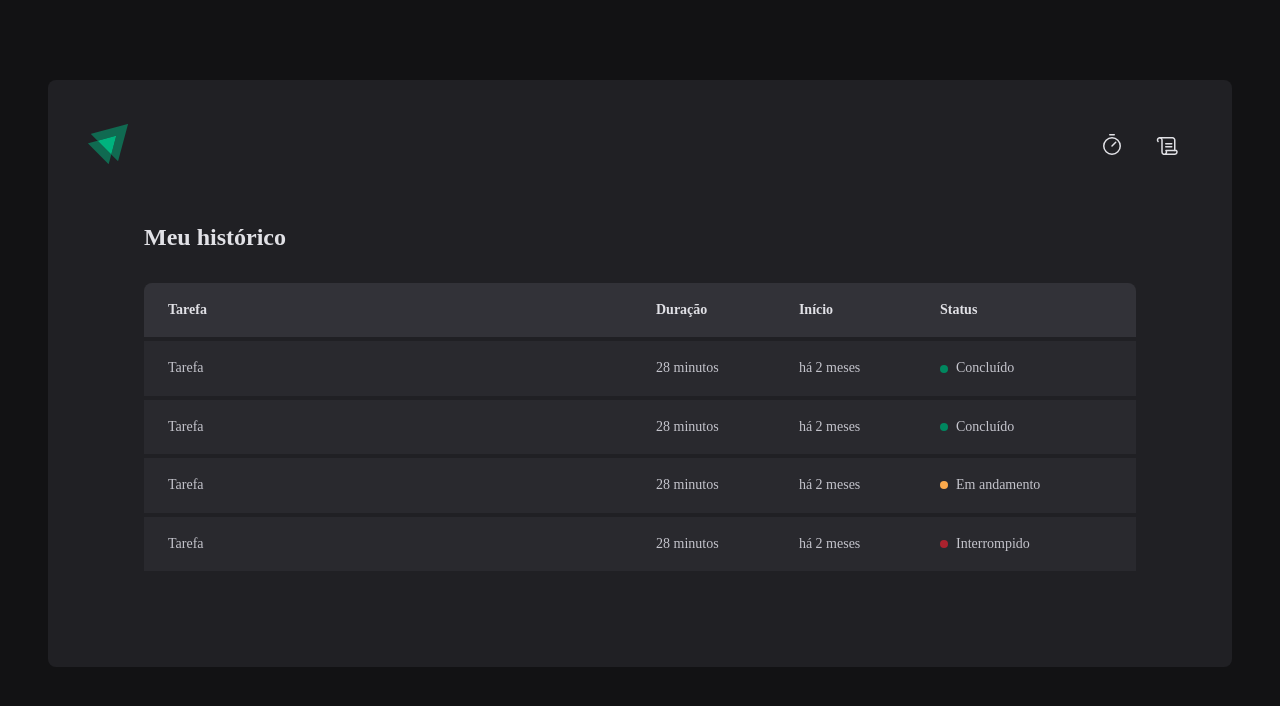
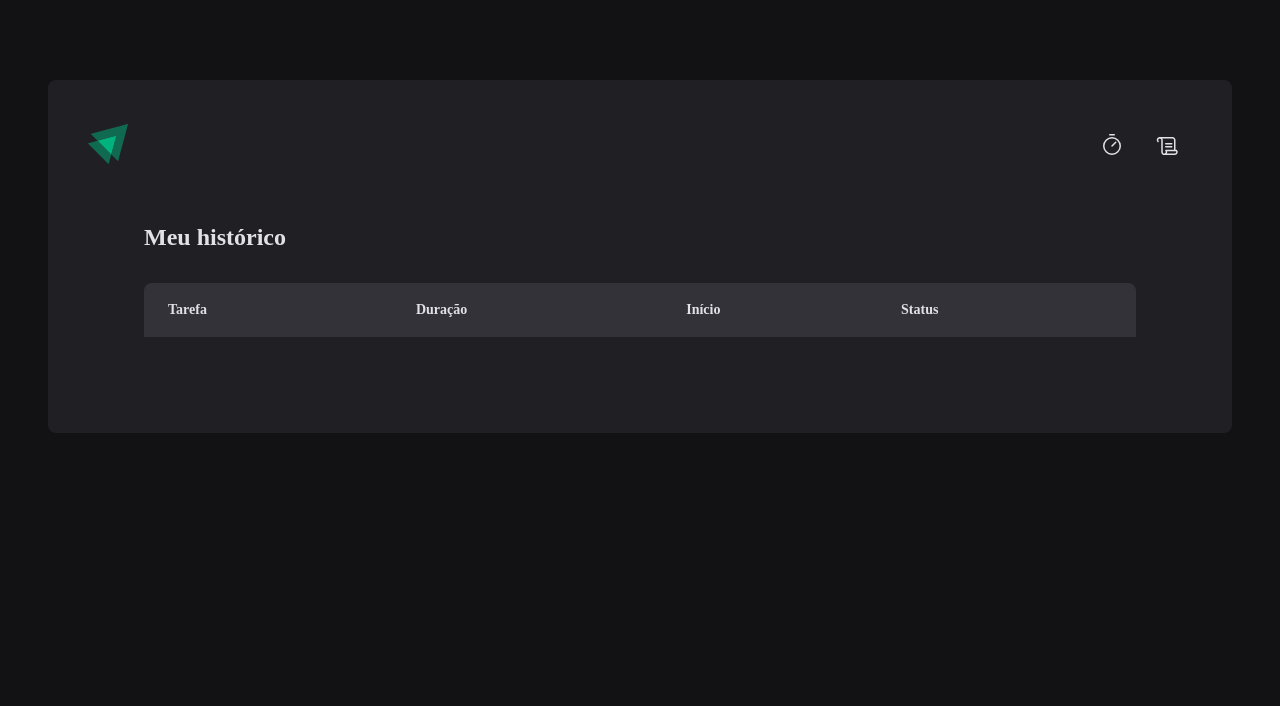
Before and after one commit to renataleite/pomodoro-react, a React (Vite) app: page /history in a window 1280 px wide. Shown: the top 706 px of the page. Built offline with nearby package versions, Linux system fonts and the light colour scheme.

Commit message:
create history listing

```diff
--- a/src/contexts/CyclesContext.tsx
+++ b/src/contexts/CyclesContext.tsx
@@ -22,6 +22,7 @@
   setSecondsPassed: (seconds: number) => void;
   createNewCycle: (data: CreateCycleData) => void;
   interruptCurrentCycle: () => void;
+  cycles: Cycle[];
 }
 
 interface CyclesContextProviderProps {
@@ -96,6 +97,7 @@
         setSecondsPassed,
         createNewCycle,
         interruptCurrentCycle,
+        cycles,
       }}
     >
       {children}
--- a/src/pages/History/Index.tsx
+++ b/src/pages/History/Index.tsx
@@ -1,6 +1,11 @@
+import { useContext } from "react";
+import { CyclesContext } from "../../contexts/CyclesContext";
 import { HistoryContainer, HistoryList, Status } from "./styles";
+import ptBR from "date-fns/locale/pt-BR";
+import { formatDistanceToNow } from "date-fns";
 
 export function History() {
+  const { cycles } = useContext(CyclesContext);
   return (
     <HistoryContainer>
       <h1>Meu histórico</h1>
@@ -15,38 +20,31 @@
             </tr>
           </thead>
           <tbody>
-            <tr>
-              <td>Tarefa</td>
-              <td>28 minutos</td>
-              <td>há 2 meses</td>
-              <td>
-                <Status statusColor="green">Concluído</Status>
-              </td>
-            </tr>
-            <tr>
-              <td>Tarefa</td>
-              <td>28 minutos</td>
-              <td>há 2 meses</td>
-              <td>
-                <Status statusColor="green">Concluído</Status>
-              </td>
-            </tr>
-            <tr>
-              <td>Tarefa</td>
-              <td>28 minutos</td>
-              <td>há 2 meses</td>
-              <td>
-                <Status statusColor="yellow">Em andamento</Status>
-              </td>
-            </tr>
-            <tr>
-              <td>Tarefa</td>
-              <td>28 minutos</td>
-              <td>há 2 meses</td>
-              <td>
-                <Status statusColor="red">Interrompido</Status>
-              </td>
-            </tr>
+            {cycles.map((cycle) => {
+              return (
+                <tr key={cycle.id}>
+                  <td>{cycle.task}</td>
+                  <td>{cycle.minutesAmount}</td>
+                  <td>
+                    {formatDistanceToNow(cycle.startDate, {
+                      addSuffix: true,
+                      locale: ptBR,
+                    })}
+                  </td>
+                  <td>
+                    {cycle.finishedDate && (
+                      <Status statusColor="green">Concluído</Status>
+                    )}
+                    {cycle.interruptedDate && (
+                      <Status statusColor="red">Interrompido</Status>
+                    )}
+                    {!cycle.finishedDate && !cycle.interruptedDate && (
+                      <Status statusColor="yellow">Em andamento</Status>
+                    )}
+                  </td>
+                </tr>
+              );
+            })}
           </tbody>
         </table>
       </HistoryList>
```
